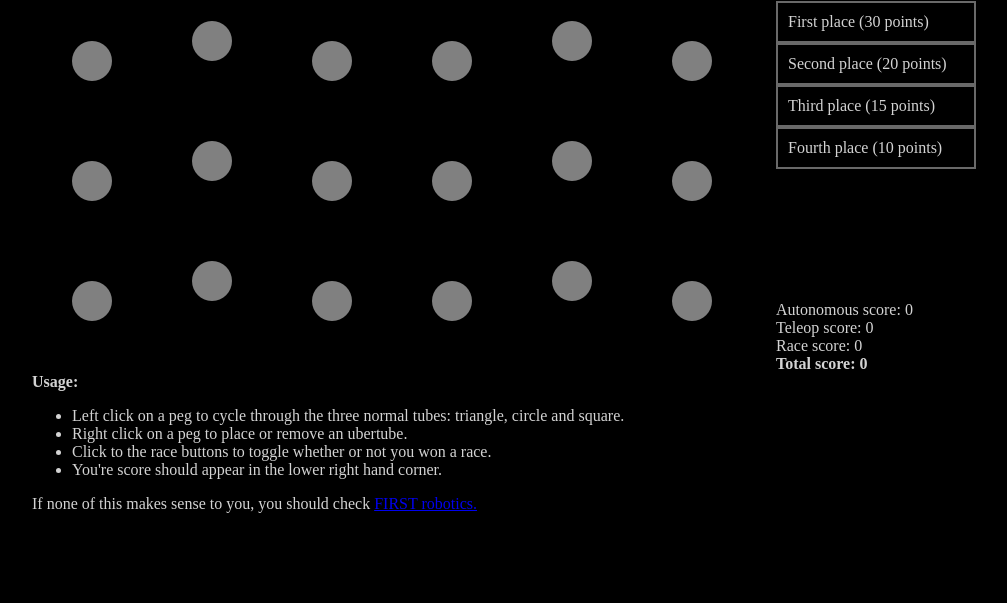
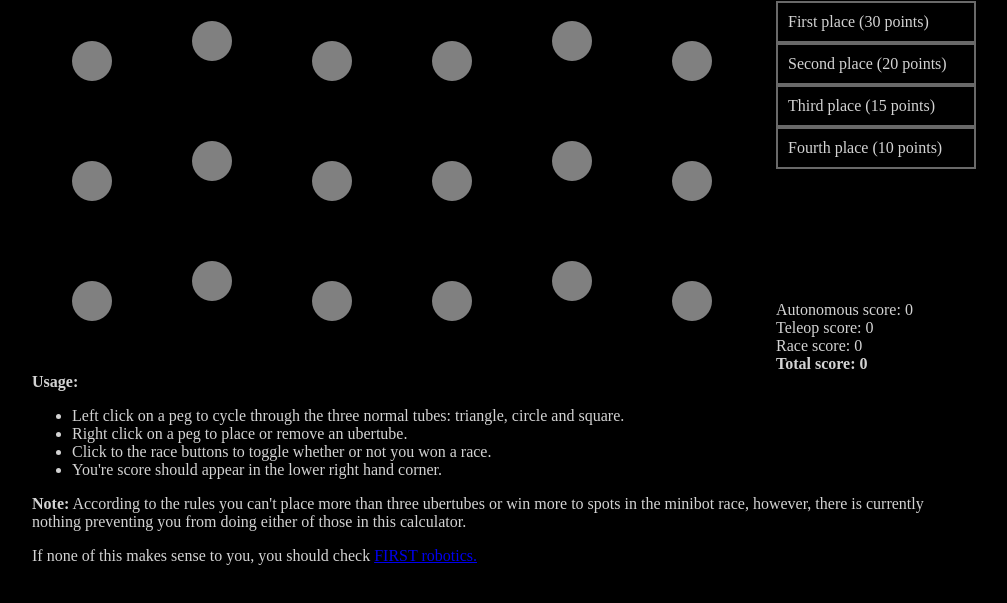
Before and after one commit to alexhenning/Logomotion-Score-Calculator, a plain HTML site: page main.html in a window 1280 px wide. Shown: the part 79-682 px from the top of the page, without its empty margins (136-1143 px from the left). Drawn offline with Linux system fonts and the light colour scheme.

Commit message:
Added notice of the two minor flaws.

```diff
--- a/main.html
+++ b/main.html
@@ -96,6 +96,7 @@
 	  <li>Click to the race buttons to toggle whether or not you won a race.</li>
 	  <li>You're score should appear in the lower right hand corner.</li>
 	</ul>
+	<p><b>Note:</b> According to the rules you can't place more than three ubertubes or win more to spots in the minibot race, however, there is currently nothing preventing you from doing either of those in this calculator.</p>
 	<p>If none of this makes sense to you, you should check <a href="http://www.usfirst.org/roboticsprograms/frc/default.aspx?id=966">FIRST robotics.</a></p>
       </div>
     <div>
```
